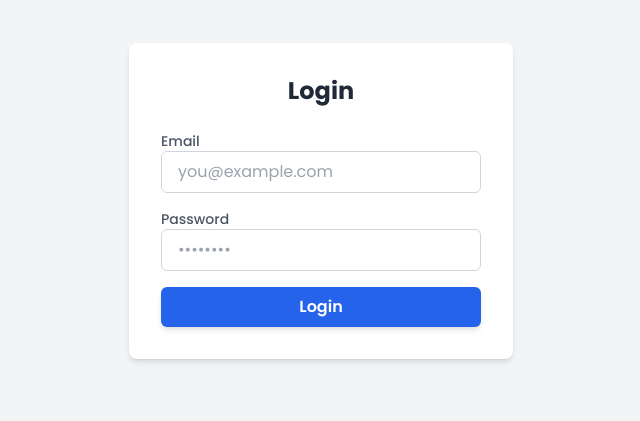
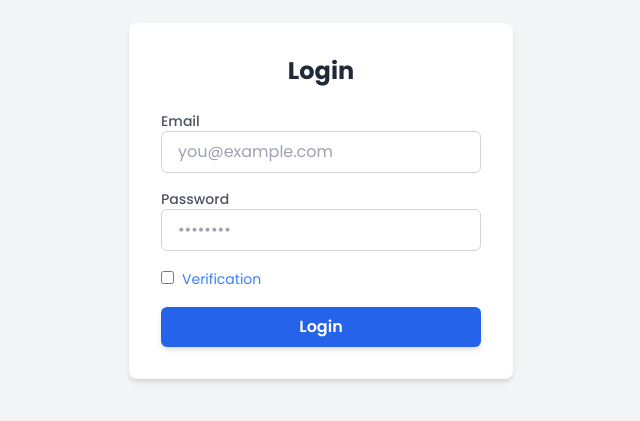
Before and after one commit to SHEHROZFF/crud, a Next.js app in the folder front/: page /login in a window 1280 px wide. Shown: the part 199-620 px from the top of the page, without its empty margins (319-959 px from the left). Built offline with nearby package versions, Linux system fonts and the light colour scheme.

Commit message:
fix: "changesLOGIN"

```diff
--- a/front/src/app/login/page.tsx
+++ b/front/src/app/login/page.tsx
@@ -1,10 +1,12 @@
-"use client"
+"use client";
 import React, { useState } from 'react';
 import { useRouter } from 'next/navigation';
 
 export default function LoginPage() {
   const [mainEmail, setEmail] = useState('');
   const [password, setPassword] = useState('');
+  const [verification, setVerification] = useState(false);
+  const [token, setToken] = useState('');
   const [loading, setLoading] = useState(false);
   const [error, setError] = useState('');
   const router = useRouter();
@@ -14,15 +16,26 @@ export default function LoginPage() {
     setLoading(true);
     setError('');
 
+    if (!verification) {
+      setError('Please check the verification box');
+      setLoading(false);
+      return;
+    }
+
+    if (!token) {
+      setError('Please enter the verification token');
+      setLoading(false);
+      return;
+    }
+
     try {
-      const response = await fetch('https://crud-wotf-git-main-shehrozs-projects.vercel.app/api/users/login', { // Update with your server URL
+      const response = await fetch('https://crud-wotf-git-main-shehrozs-projects.vercel.app/api/users/login', {
         method: 'POST',
         headers: {
           'Content-Type': 'application/json',
         },
-        body: JSON.stringify({ mainEmail, password }),
+        body: JSON.stringify({ mainEmail, password, token }),
       });
-      // console.log("jdkhfh",response);
 
       if (!response.ok) {
         throw new Error('Login failed');
@@ -30,15 +43,8 @@ export default function LoginPage() {
 
       const result = await response.json();
       console.log('Login successful', result._id);
-      // const query : Object = {
-      //   pathname: '/myprofile',
-      //   query: {id : result}
-      // }
-      // Redirect to a different page or show success message
-      localStorage.setItem('userId', result._id); // Store userId in localStorage
-      router.push('/myprofile'); // Redirect to profile page
-      // const id = `/myprofile?id=${result._id}`
-      // router.push(id); // Redirect to a protected page or home
+      localStorage.setItem('userId', result._id);
+      router.push('/myprofile');
     } catch (err: any) {
       setError(err.message);
     } finally {
@@ -77,6 +83,32 @@ export default function LoginPage() {
               className="w-full px-4 py-2 border border-gray-300 rounded-md focus:outline-none focus:ring-2 focus:ring-blue-500"
             />
           </div>
+          <div className='space-x-2'>
+            <input
+              type="checkbox"
+              id="verification"
+              checked={verification}
+              onChange={(e) => setVerification(e.target.checked)}
+            />
+            <label htmlFor="verification" className='text-sm text-blue-500'>
+              Verification
+            </label>
+          </div>
+          {verification && (
+            <div>
+              <label htmlFor="token" className="block text-sm font-medium text-gray-600">Verification Token</label>
+              <input
+                type="number"
+                id="token"
+                name="token"
+                value={token}
+                onChange={(e) => setToken(e.target.value)}
+                required
+                placeholder="Enter 6 character token"
+                className="w-full px-4 py-2 border border-gray-300 border-t-0 border-l-0 border-r-0 focus:outline-none focus:ring-2 focus:ring-blue-500 focus:border-t-0 focus:border-l-0 focus:border-r-0"
+              />
+            </div>
+          )}
           <button
             type="submit"
             className="w-full py-2 px-4 bg-blue-600 text-white font-semibold rounded-md shadow-md hover:bg-blue-700 focus:outline-none focus:ring-2 focus:ring-blue-500"
```
